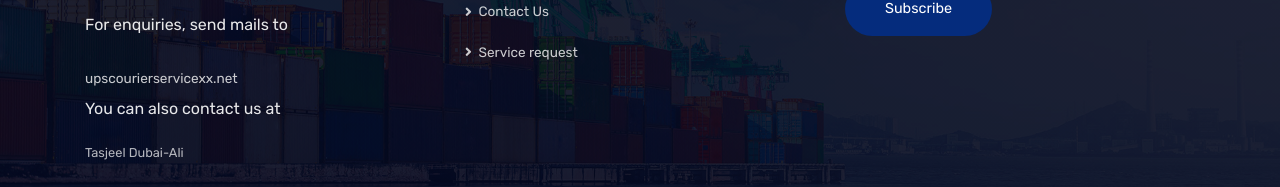
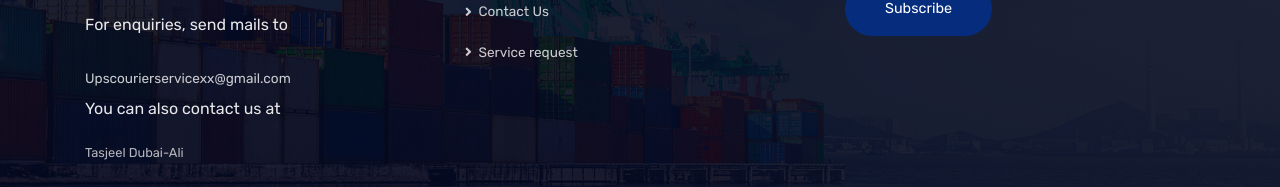
Before and after one commit to Achilles45/upslogistics, a Vue app: page /about in a window 1280 px wide. Shown: the part 2141-2328 px from the top of the page. Built offline with nearby package versions, Linux system fonts and the light colour scheme.

Commit message:
Email works now

```diff
--- a/src/components/Footer.vue
+++ b/src/components/Footer.vue
@@ -10,7 +10,7 @@
             the world.
           </p> <br>
           <h6>For enquiries, send mails to</h6>
-            <a href="mailto:upscourierservicexx.net">upscourierservicexx.net</a>
+            <a href="mailto:Upscourierservicexx@gmail.com">Upscourierservicexx@gmail.com</a>
           <h6>You can also contact us at</h6>
           <p>Tasjeel Dubai-Ali</p>
         </div>
```
